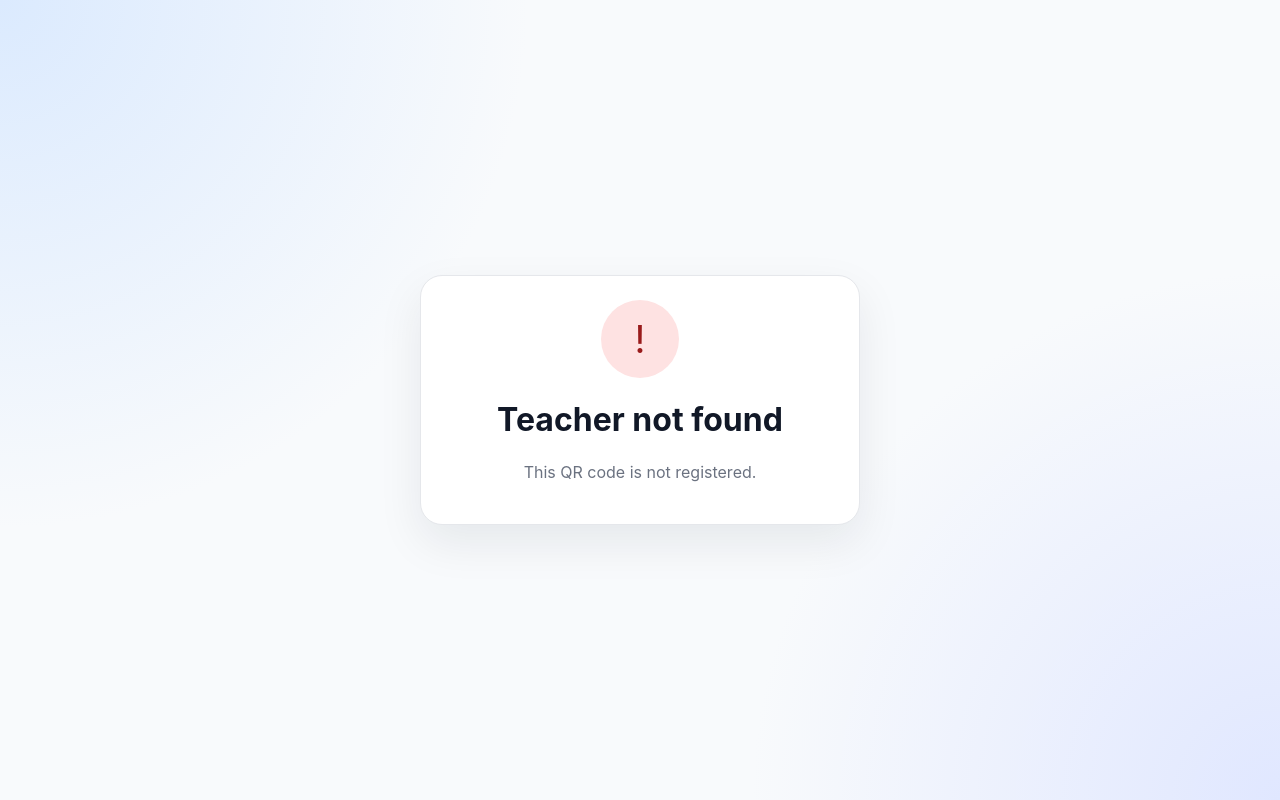
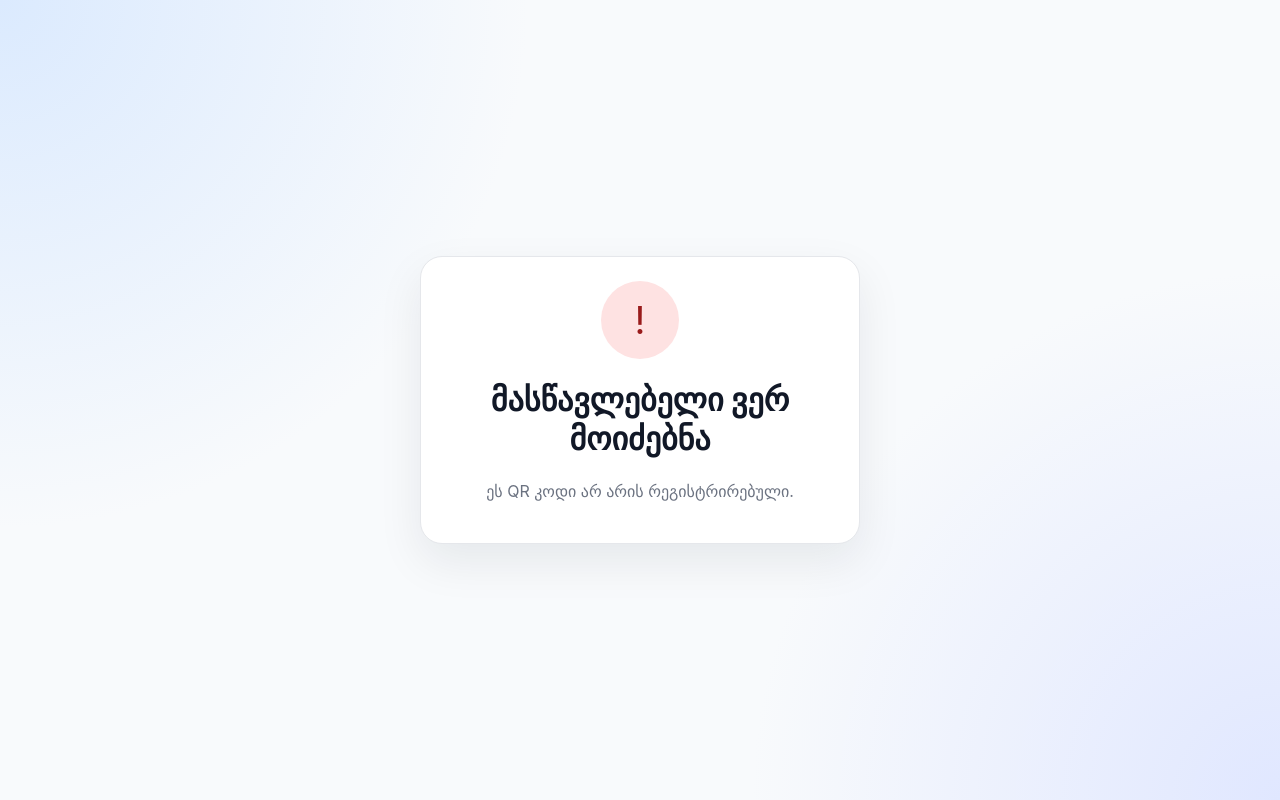
Before and after one commit to DitoAbsaridze/qr-code, a React (Vite) app: page /scan/1 in a window 1280 px wide. Before the commit this address had no page. Built offline with nearby package versions, Linux system fonts and the light colour scheme.

Commit message:
Update ScanResult.jsx

```diff
--- a/src/pages/ScanResult.jsx
+++ b/src/pages/ScanResult.jsx
@@ -31,7 +31,7 @@ export default function ScanResult() {
         console.error(error);
         setScanResult({
           success: false,
-          message: "Something went wrong while saving scan.",
+          message: "სკანირების შენახვისას რაღაც შეცდომა მოხდა.",
         });
       } finally {
         setLoading(false);
@@ -47,16 +47,16 @@ export default function ScanResult() {
         {loading && (
           <>
             <div className="success-icon">...</div>
-            <h1>Saving</h1>
-            <p className="subtitle">Please wait.</p>
+            <h1>შენახვა</h1>
+            <p className="subtitle">გთხოვთ დაელოდოთ.</p>
           </>
         )}
 
         {!loading && !teacher && (
           <>
             <div className="success-icon not-allowed-icon">!</div>
-            <h1>Teacher not found</h1>
-            <p className="subtitle">This QR code is not registered.</p>
+            <h1>მასწავლებელი ვერ მოიძებნა</h1>
+            <p className="subtitle">ეს QR კოდი არ არის რეგისტრირებული.</p>
           </>
         )}
 
```
